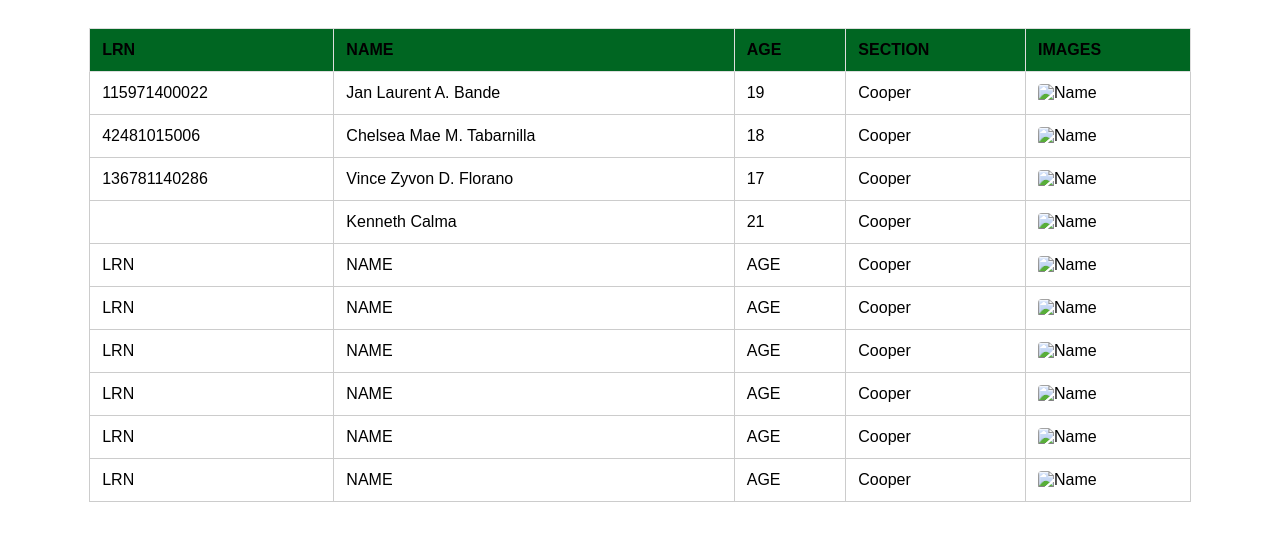
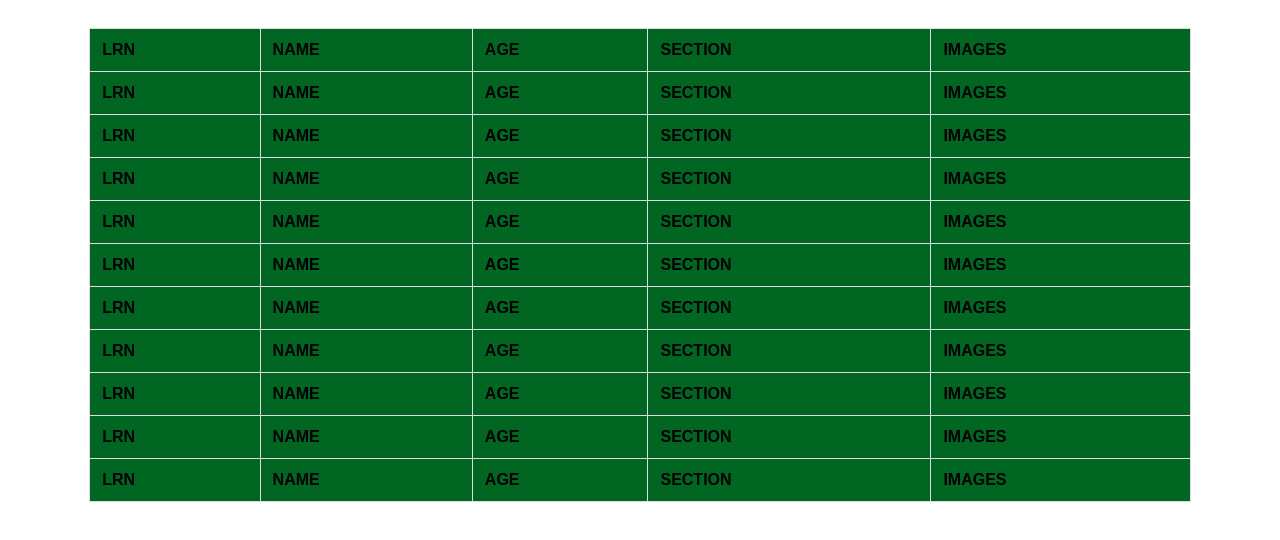
Before and after one commit to justinequismundo29-hue/AdrianPortfolio, a plain HTML site: page students.html in a window 1280 px wide. Drawn offline with Linux system fonts and the light colour scheme.

Commit message:
Refactor table headers in students.html

```diff
--- a/students.html
+++ b/students.html
@@ -43,74 +43,74 @@
         <th>IMAGES</th>
     </tr>
     <tr>
-        <td>115971400022</td>
-        <td>Jan Laurent A. Bande</td>
-        <td>19</td>
-        <td>Cooper</td>
-        <td><img src="name.jpg" alt="Name"></td>
+        <th>LRN</th>
+        <th>NAME</th>
+        <th>AGE</th>
+        <th>SECTION</th>
+        <th>IMAGES</th>
+    </tr>
+   <tr>
+        <th>LRN</th>
+        <th>NAME</th>
+        <th>AGE</th>
+        <th>SECTION</th>
+        <th>IMAGES</th>
     </tr>
     <tr>
-        <td>42481015006</td>
-        <td>Chelsea Mae M. Tabarnilla</td>
-        <td>18</td>
-        <td>Cooper</td>
-        <td><img src="name.jpg" alt="Name"></td>
+        <th>LRN</th>
+        <th>NAME</th>
+        <th>AGE</th>
+        <th>SECTION</th>
+        <th>IMAGES</th>
     </tr>
     <tr>
-        <td>136781140286</td>
-        <td>Vince Zyvon D. Florano</td>
-        <td>17</td>
-        <td>Cooper</td>
-       <td><img src="name.jpg" alt="Name"></td>
+        <th>LRN</th>
+        <th>NAME</th>
+        <th>AGE</th>
+        <th>SECTION</th>
+        <th>IMAGES</th>
     </tr>
     <tr>
-        <td></td>
-        <td>Kenneth Calma</td>
-        <td>21</td>
-        <td>Cooper</td>
-       <td><img src="name.jpg" alt="Name"></td>
+        <th>LRN</th>
+        <th>NAME</th>
+        <th>AGE</th>
+        <th>SECTION</th>
+        <th>IMAGES</th>
+    </tr>
+   <tr>
+        <th>LRN</th>
+        <th>NAME</th>
+        <th>AGE</th>
+        <th>SECTION</th>
+        <th>IMAGES</th>
     </tr>
     <tr>
-        <td>LRN</td>
-        <td>NAME</td>
-        <td>AGE</td>
-        <td>Cooper</td>
-       <td><img src="name.jpg" alt="Name"></td>
-    </tr>
-   <tr>
-        <td>LRN</td>
-        <td>NAME</td>
-        <td>AGE</td>
-        <td>Cooper</td>
-       <td><img src="name.jpg" alt="Name"></td>
+        <th>LRN</th>
+        <th>NAME</th>
+        <th>AGE</th>
+        <th>SECTION</th>
+        <th>IMAGES</th>
     </tr>
     <tr>
-        <td>LRN</td>
-        <td>NAME</td>
-        <td>AGE</td>
-        <td>Cooper</td>
-       <td><img src="name.jpg" alt="Name"></td>
+        <th>LRN</th>
+        <th>NAME</th>
+        <th>AGE</th>
+        <th>SECTION</th>
+        <th>IMAGES</th>
     </tr>
     <tr>
-        <td>LRN</td>
-        <td>NAME</td>
-        <td>AGE</td>
-        <td>Cooper</td>
-       <td><img src="name.jpg" alt="Name"></td>
+        <th>LRN</th>
+        <th>NAME</th>
+        <th>AGE</th>
+        <th>SECTION</th>
+        <th>IMAGES</th>
     </tr>
     <tr>
-        <td>LRN</td>
-        <td>NAME</td>
-        <td>AGE</td>
-        <td>Cooper</td>
-       <td><img src="name.jpg" alt="Name"></td>
-    </tr>
-    <tr>
-        <td>LRN</td>
-        <td>NAME</td>
-        <td>AGE</td>
-        <td>Cooper</td>
-       <td><img src="name.jpg" alt="Name"></td>
+        <th>LRN</th>
+        <th>NAME</th>
+        <th>AGE</th>
+        <th>SECTION</th>
+        <th>IMAGES</th>
     </tr>
 </table>
 
```
